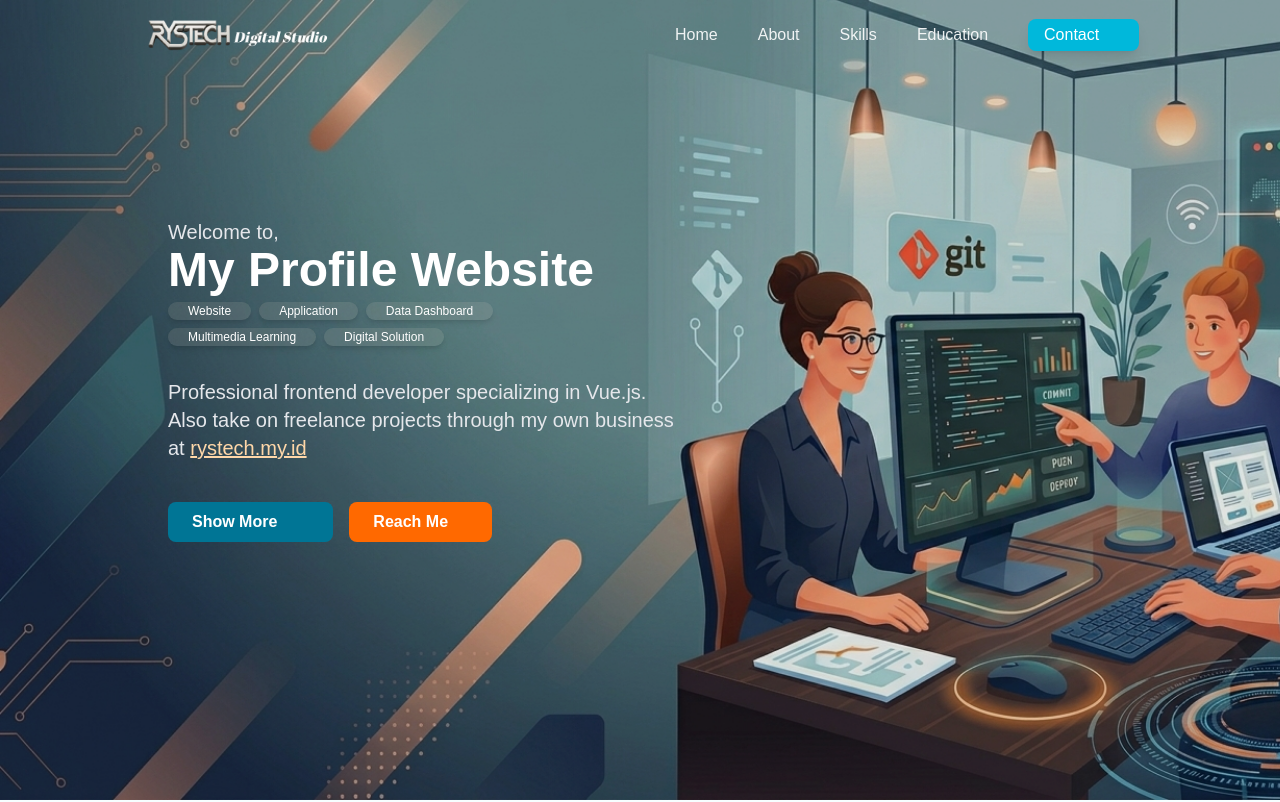
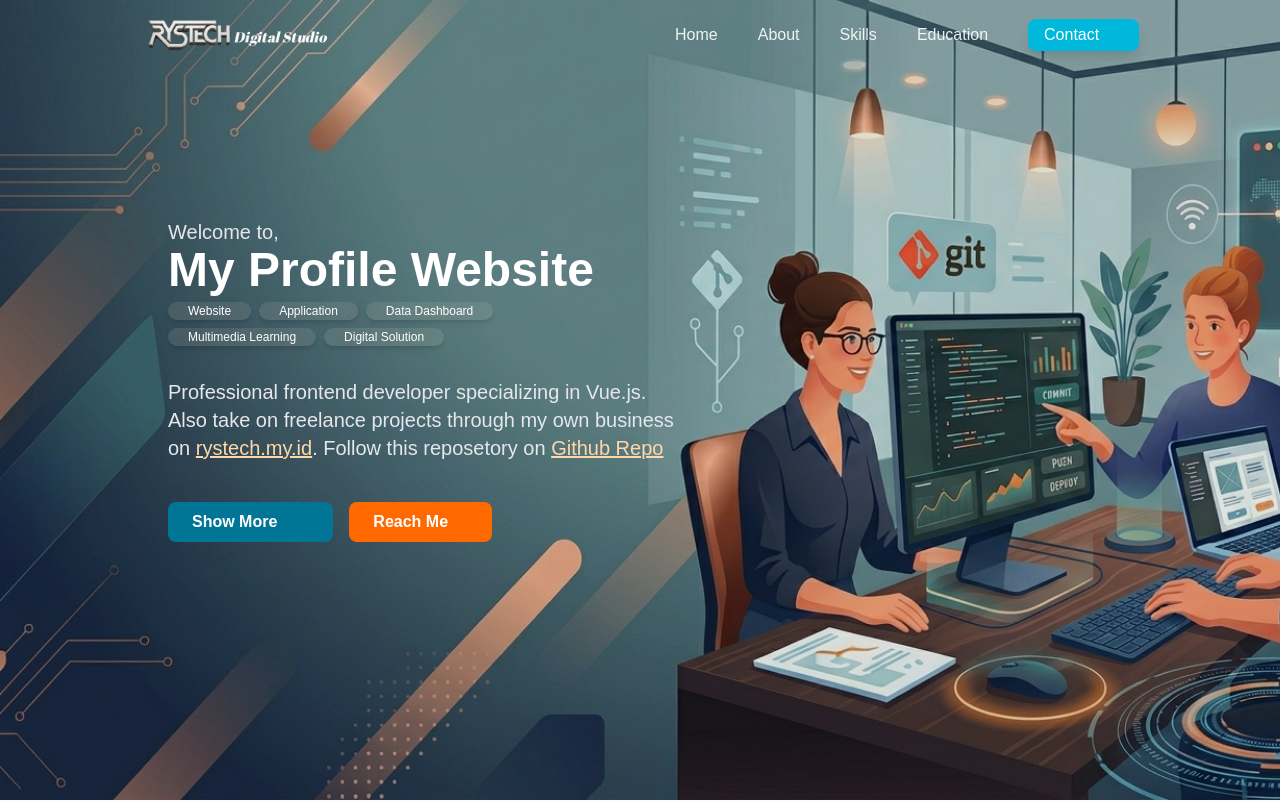
Before and after one commit to rizkyyurdan26/vue-profile-portofolio, a Vue app: page / in a window 1280 px wide. Shown: the top 802 px of the page. Built offline with nearby package versions, Linux system fonts and the light colour scheme; some icons are missing; a web font is replaced by a local one.

Commit message:
github repo

```diff
--- a/src/components/layout/HeroSection.vue
+++ b/src/components/layout/HeroSection.vue
@@ -25,9 +25,11 @@
         </div>
         <p class="max-w-lg text-md md:text-xl lg:text-md text-gray-200">
           Professional frontend developer specializing in Vue.js. Also take on
-          freelance projects through my own business at
+          freelance projects through my own business on
           <a href="https://rystech.my.id" class="text-orange-200 underline"
             >rystech.my.id</a
+          >. Follow this reposetory on <a href="https://github.com/rizkyyurdan26/vue-profile-portofolio" class="text-orange-200 underline"
+            >Github Repo</a
           >
         </p>
       </div>
```
